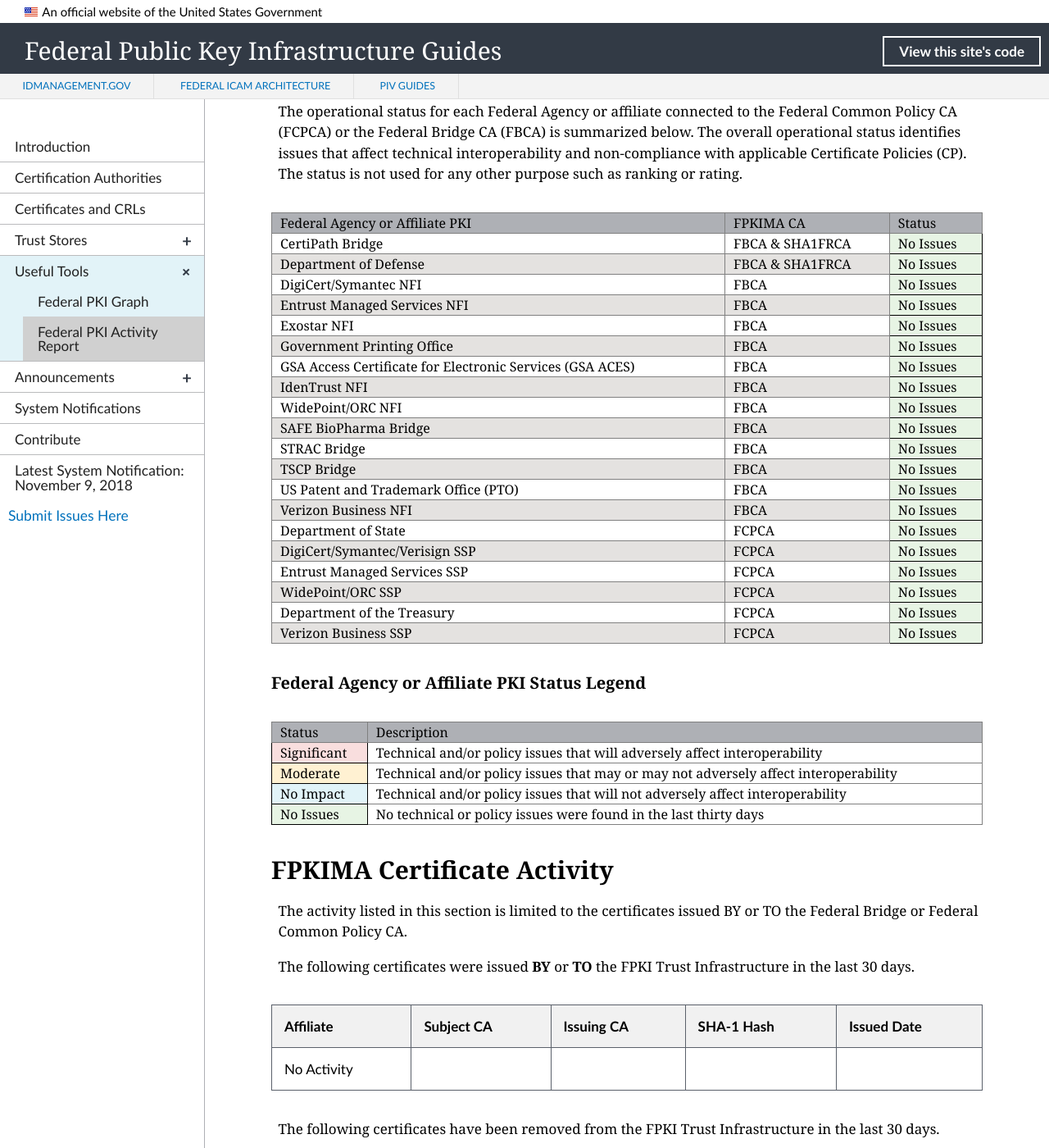
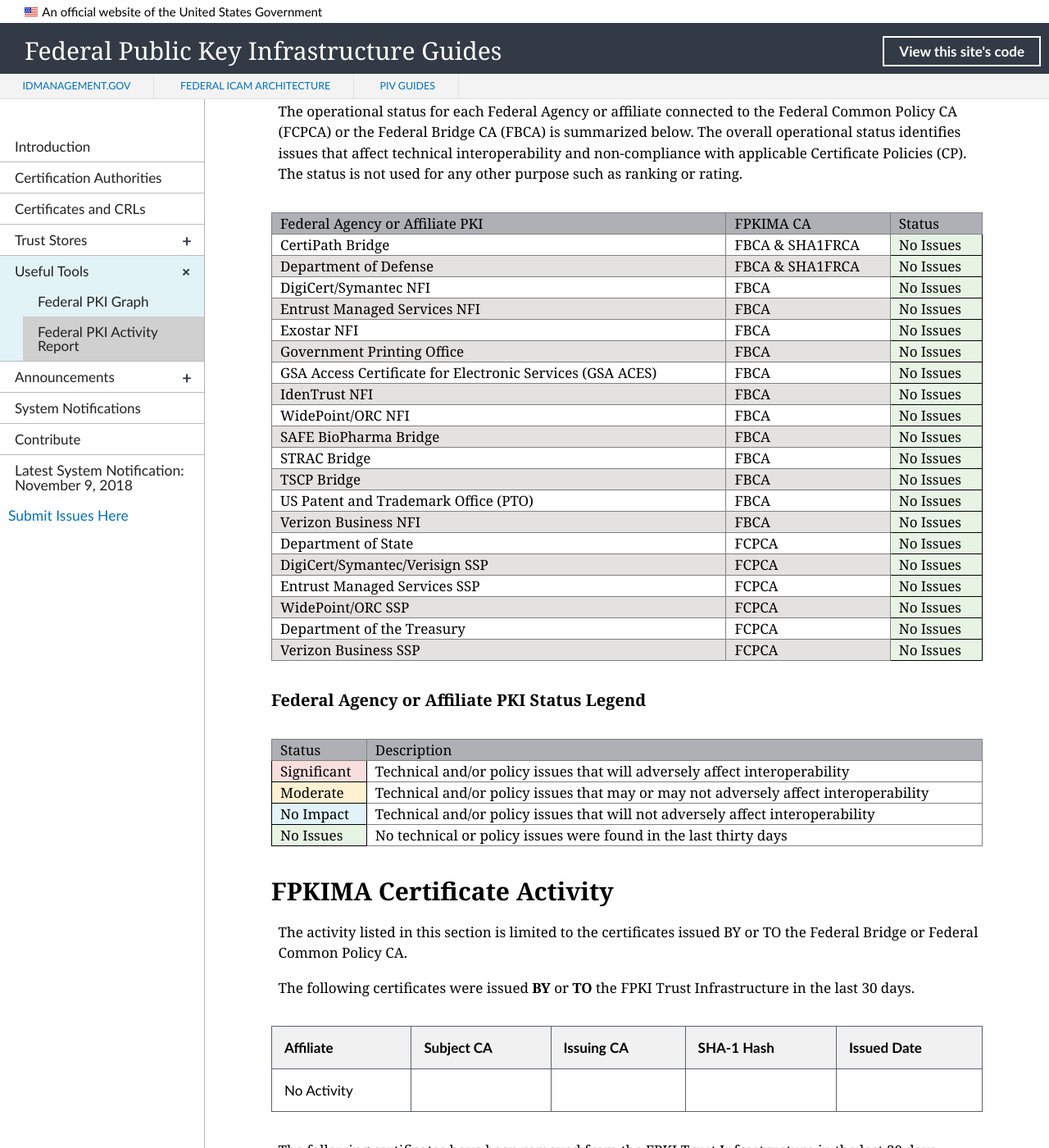
Before and after one commit to GSA/fpki-guides, a Jekyll site: the page built from _tools/03_fpki_activity_report.md, in a window 1280 px wide and 1400 px high, scrolled down 585 px. Shown: the whole window at 82% size. Built offline with Jekyll 4.4.1, drawn with Linux system fonts in a browser that asks for light colours; nearby versions of some CDN libraries; library files that are not in the unit come from our copies.

Commit message:
Align font

```diff
--- a/_includes/fpkiar-repo-table.html
+++ b/_includes/fpkiar-repo-table.html
@@ -7,8 +7,8 @@
 
 <style type="text/css">
     .tg  {border-collapse:collapse;border-spacing:0;}
-    .tg td{font-family:Cambria, sans-serif;font-size:16px;padding:1px 10px;border-style:solid;border-width:1px;overflow:hidden;word-break:normal;border-color:black;}
-    .tg th{font-family:Cambria, sans-serif;font-size:16px;font-weight:normal;padding:1px 10px;border-style:solid;border-width:1px;overflow:hidden;word-break:normal;border-color:black;}
+    .tg td{font-family:Cambria, sans-serif;font-size:17px;padding:1px 10px;border-style:solid;border-width:1px;overflow:hidden;word-break:normal;border-color:black;}
+    .tg th{font-family:Cambria, sans-serif;font-size:17px;font-weight:normal;padding:1px 10px;border-style:solid;border-width:1px;overflow:hidden;word-break:normal;border-color:black;}
     .tg .tg-llyw{background-color:#aeb0b5;border-color:inherit;text-align:left;vertical-align:middle}
     .tg .tg-0pky{border-color:inherit;text-align:left;vertical-align:middle}
     .tg .tg-y698{background-color:#e4e2e0;border-color:inherit;text-align:left;vertical-align:middle}
```
